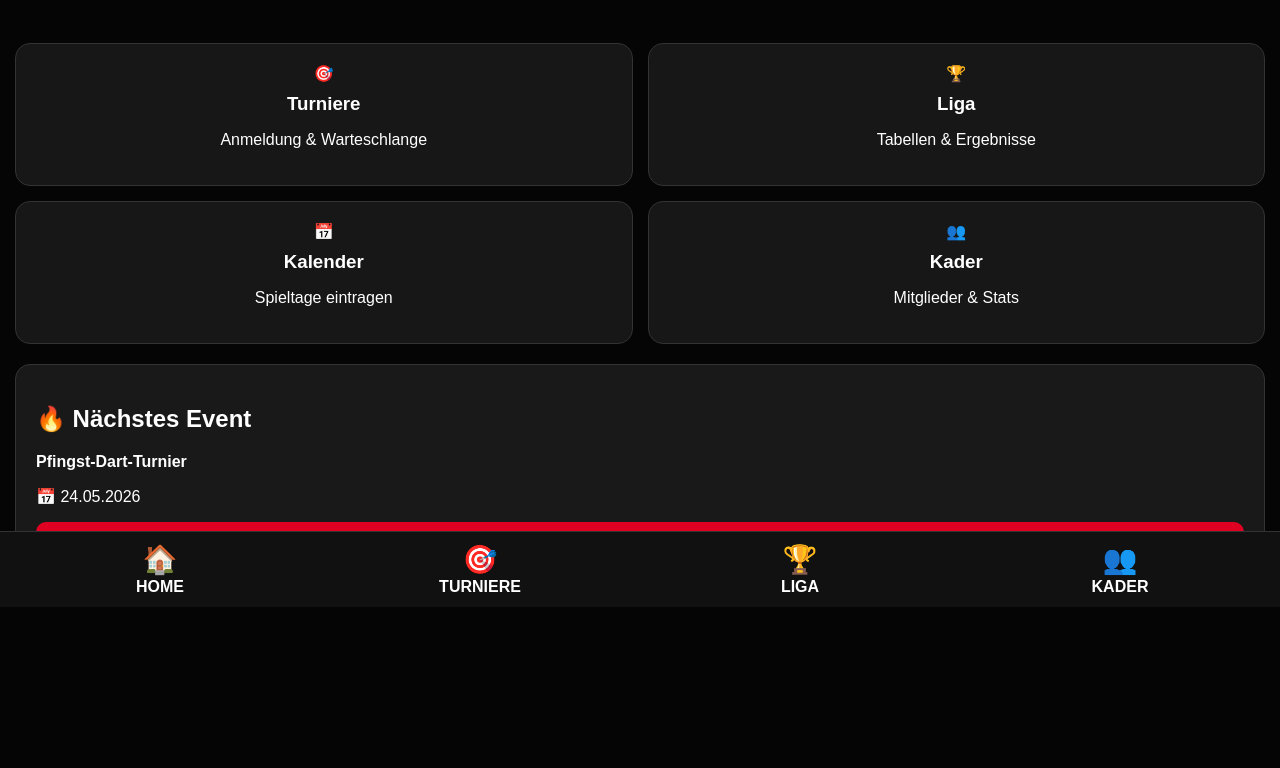
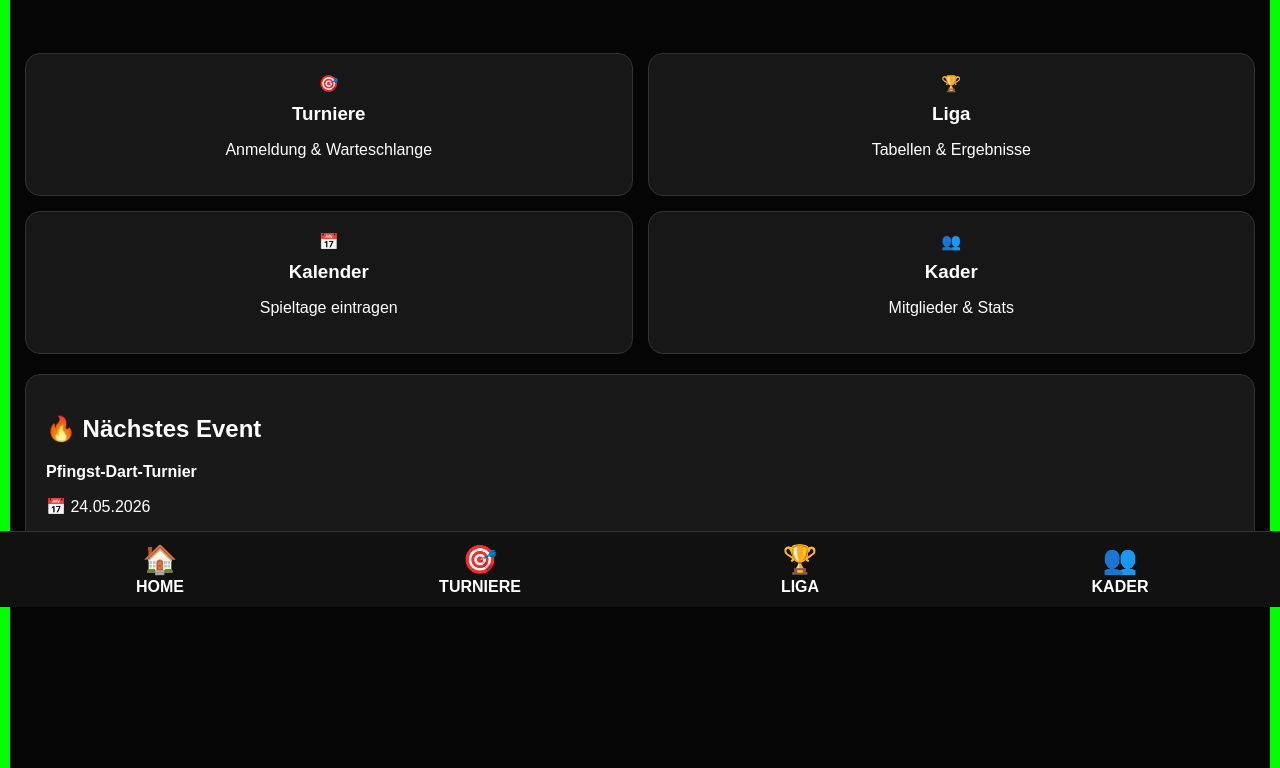
Before and after one commit to kevth22/turnier.dannis-treff, a plain HTML site: page index.html in a window 1280 px wide. Shown: the part 193-961 px from the top of the page. Drawn offline with Linux system fonts and the light colour scheme.

Commit message:
Update style.css

```diff
--- a/style.css
+++ b/style.css
@@ -920,3 +920,6 @@ html, body {
 }
 
 }
+body {
+  border: 10px solid lime !important;
+}
```
